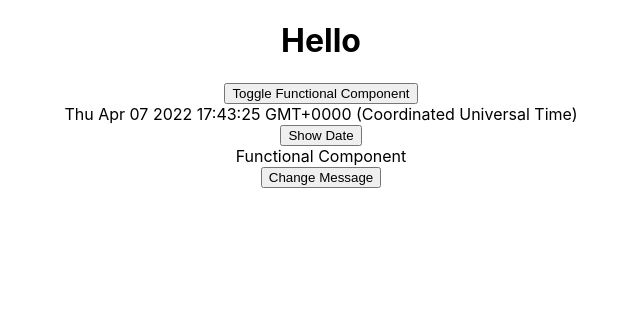
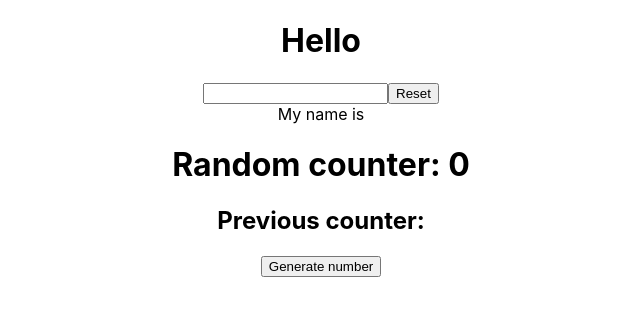
Before and after one commit to divyanshi-saxena/react_hooks, a React (Create React App) app: page / in a window 1280 px wide. Shown: the top 316 px of the page, without its empty margins (319-959 px from the left). Built offline with nearby package versions, Linux system fonts and the light colour scheme.

Commit message:
useRef hook added

```diff
--- a/src/App.js
+++ b/src/App.js
@@ -1,6 +1,7 @@
 import React from 'react';
 import './App.css';
 import UseEffectHook from './hooks/UseEffectHook';
+import UseRefHook from './hooks/UseRefHook';
 import UseStateHook from './hooks/UseStateHook';
 
 function App() {
@@ -8,7 +9,8 @@ function App() {
     <div className="App">
       <h1>Hello</h1>
       {/* <UseStateHook /> */}
-      <UseEffectHook />
+      {/* <UseEffectHook /> */}
+      <UseRefHook />
     </div>
   );
 }
--- /dev/null
+++ b/src/hooks/UseRefHook.js
@@ -0,0 +1,46 @@
+import React, { useEffect, useRef, useState } from 'react'
+
+function UseRefHook() {
+/**
+ * 1. DOM Reference (accesing dom element) - in this example, we are reseting the input
+ * and shifting the focus back in input box with help of useRef
+ * 2. useRef for storing the previous state
+ * 3. hold mutable value prevent re-render of component
+ */
+  const [name, setName] = useState("")
+  const [counter, setCounter] = useState(0) // to demonstrate storing previous state as re-render occurs
+  const prevCounterRef = useRef("")
+  const inputEl = useRef("") // it returns object with a property called "current"
+  console.log(inputEl)
+  const resetInput = () => {
+    setName("")
+    inputEl.current.focus()
+  }
+
+  useEffect(() => {
+    prevCounterRef.current = counter
+  }, [counter])
+  return (
+    <>
+      <div>
+        <input type="text" name="name" autoComplete="off" value={name}
+          ref={inputEl}
+          onChange={e => setName(e.target.value)}
+        />
+        <button onClick={resetInput}>Reset</button>
+      </div>
+      <div>My name is {name}</div>
+      <div>
+        <h1>Random counter: {counter}</h1>
+        {typeof prevCounterRef.current !== "undefined" && (
+        <h2>Previous counter: {prevCounterRef.current}</h2>
+        )}
+        <button onClick={e => setCounter(Math.ceil(Math.random() * 100))}>
+          Generate number
+        </button>
+      </div>
+    </>
+  )
+}
+
+export default UseRefHook
```
